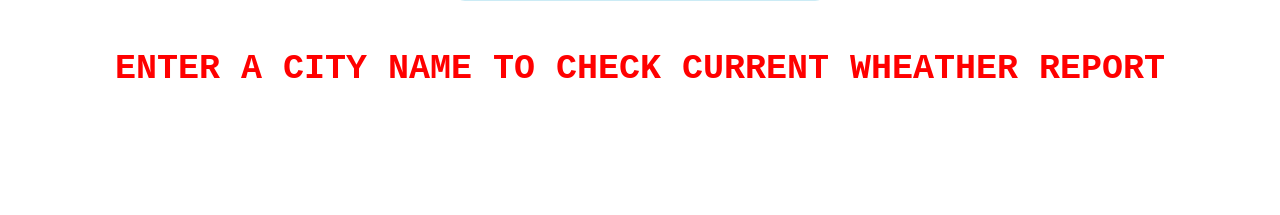
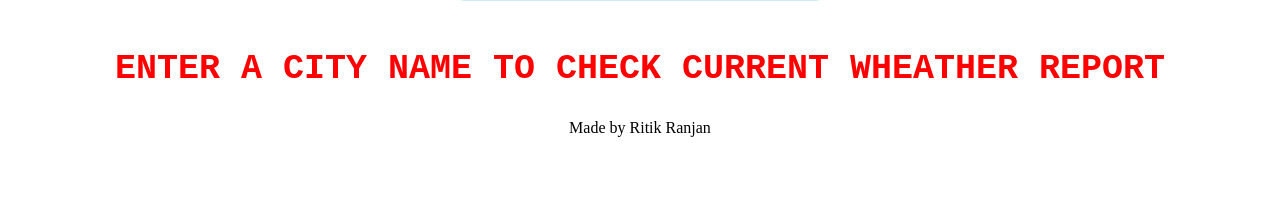
Before and after one commit to ritik-kumar-devloper/Sky-Cast, a Flask app: page / in a window 1280 px wide. Shown: the part 389-604 px from the top of the page. Run offline with Flask 3, Linux system fonts and the light colour scheme.

Commit message:
Change in home page

```diff
--- a/templates/home.html
+++ b/templates/home.html
@@ -69,5 +69,6 @@
     <h3 style="color:red; padding:30px;font-size:35px; font-weight:bold; font-family:'Courier New', Courier, monospace; text-transform: uppercase;">Enter A City Name To Check Current Wheather Report</h3>
     {% endif %}
     </div>
+    <center><p>Made by Ritik Ranjan</p></center>
     </body>
 </html>
```
